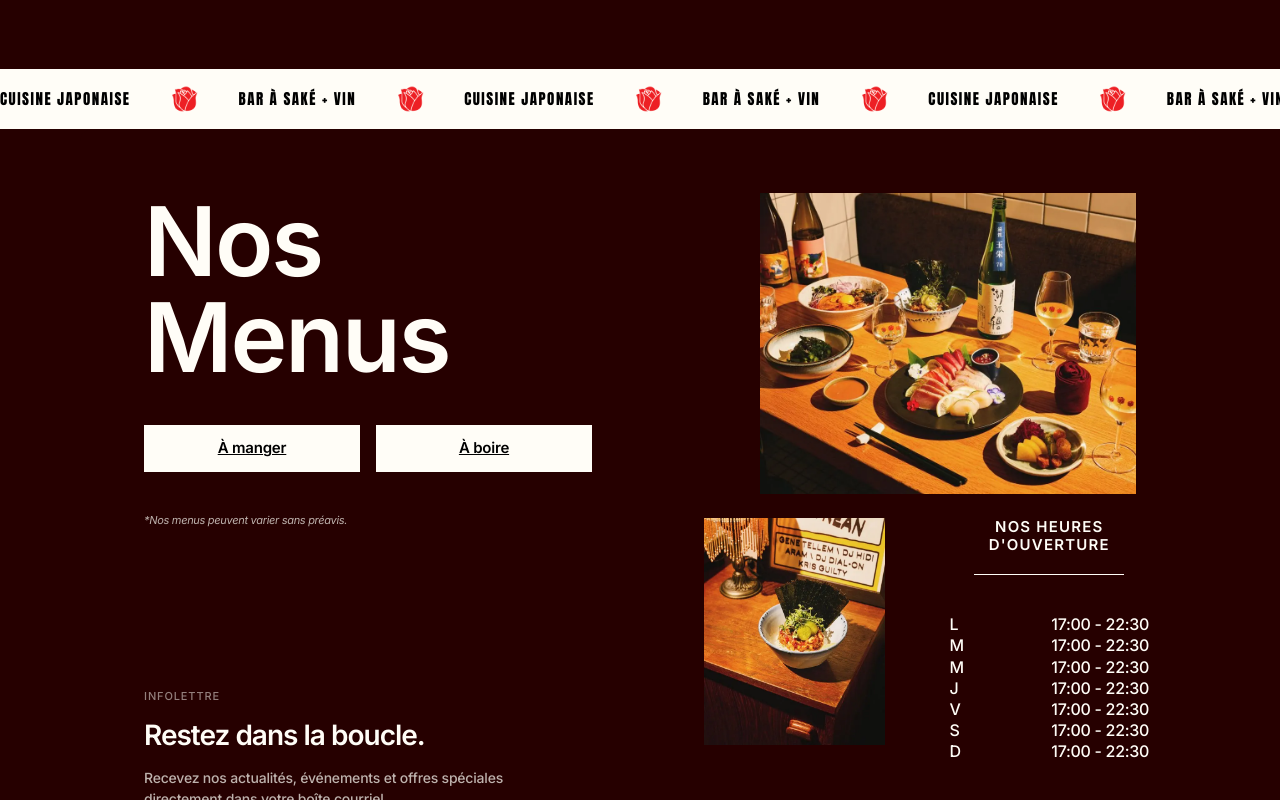
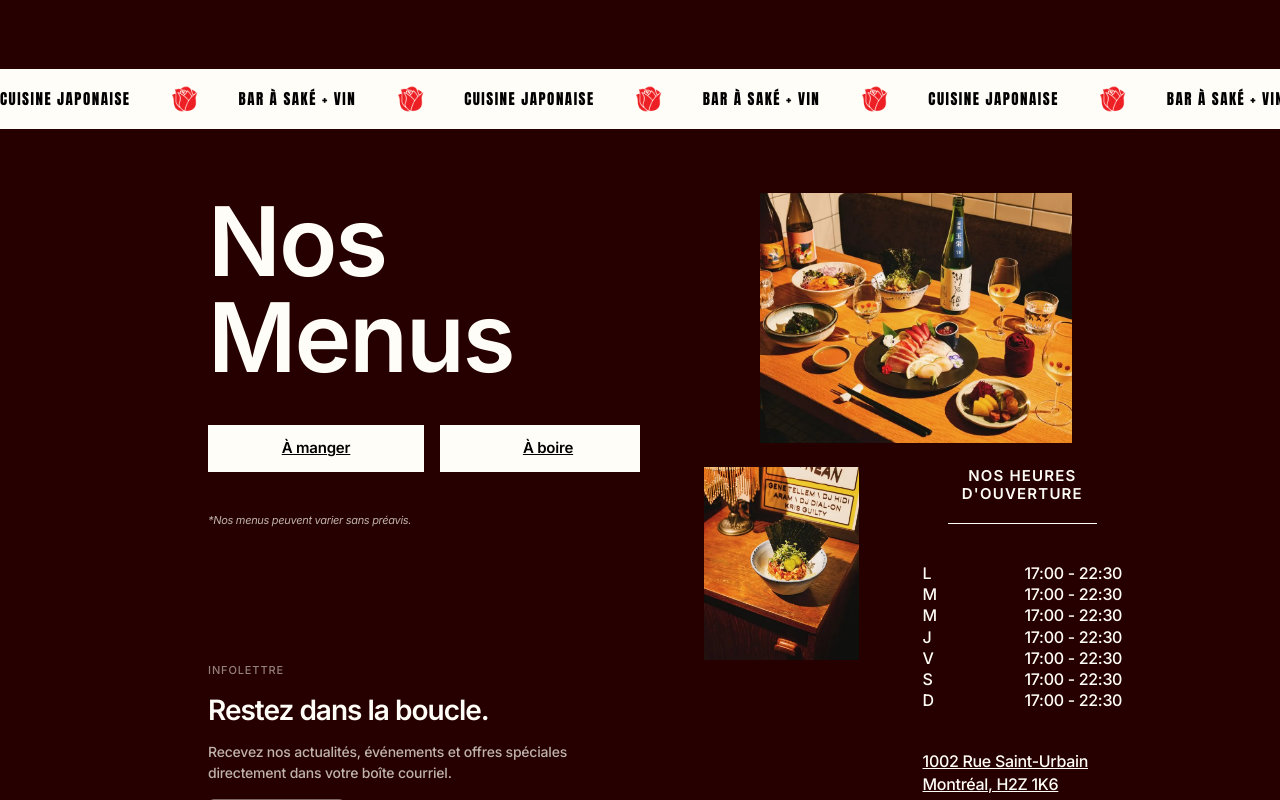
Before and after one commit to LORDOFDIRTYNESS/fleursetcadeaux, a Vue app: page / in a window 1280 px wide. Shown: the part 1020-1820 px from the top of the page. Built offline with nearby package versions, Linux system fonts and the light colour scheme.

Commit message:
Bigger margins.

```diff
--- a/src/components/Concept1MobileA.vue
+++ b/src/components/Concept1MobileA.vue
@@ -22,7 +22,7 @@ import FooterSection from './sections/FooterSection.vue'
       <div class="md:hidden">
         <FoodSection />
       </div>
-      <div class="md:mx-10 lg:mx-16 xl:mx-20 md:rounded-xl md:overflow-hidden">
+      <div class="md:mx-10 lg:mx-24 xl:mx-36 md:rounded-xl md:overflow-hidden">
         <div class="md:flex md:items-stretch">
           <div class="md:w-1/2 md:flex md:flex-col">
             <MenusSection />
```
